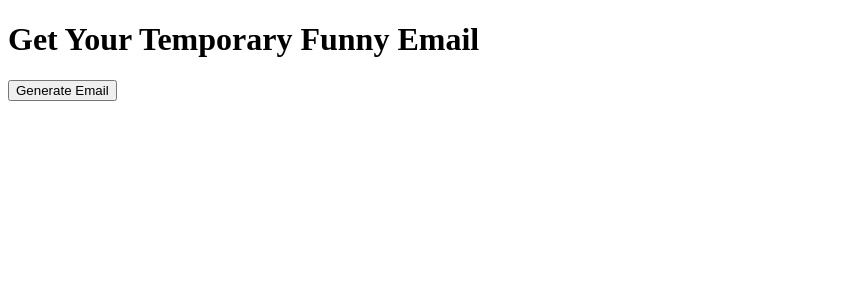
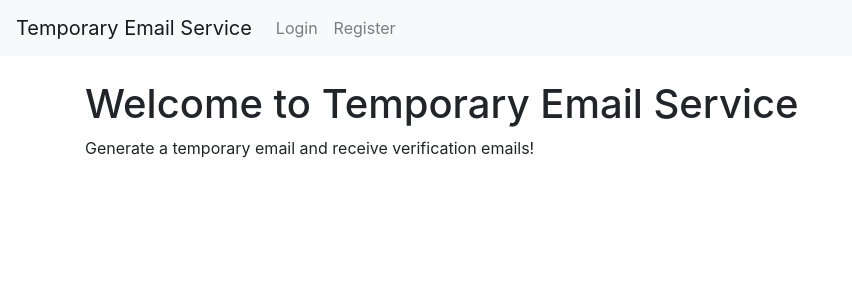
Before and after one commit to SleepTheGod/TempMail, a Flask app: page / in a window 1280 px wide. Shown: the top 300 px of the page, without its empty margins (0-852 px from the left). Run offline with Flask 3, Linux system fonts and the light colour scheme; some libraries are stand-ins or nearby versions.

Commit message:
Update index.html

```diff
--- a/templates/index.html
+++ b/templates/index.html
@@ -1,14 +1,6 @@
-<!DOCTYPE html>
-<html lang="en">
-<head>
-    <meta charset="UTF-8">
-    <meta name="viewport" content="width=device-width, initial-scale=1.0">
-    <title>Temporary Email Service</title>
-</head>
-<body>
-    <h1>Get Your Temporary Funny Email</h1>
-    <form method="POST">
-        <button type="submit">Generate Email</button>
-    </form>
-</body>
-</html>
+{% extends 'layout.html' %}
+
+{% block content %}
+<h1>Welcome to Temporary Email Service</h1>
+<p>Generate a temporary email and receive verification emails!</p>
+{% endblock %}
```
